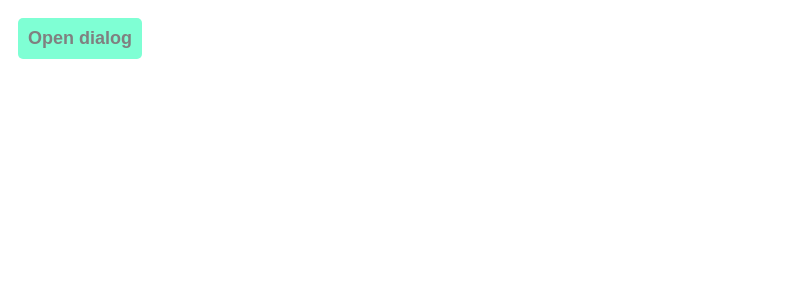
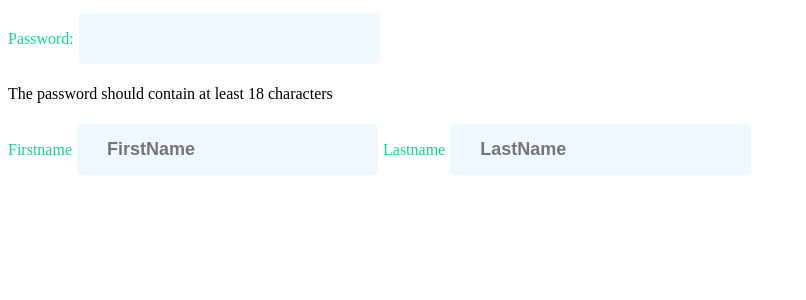
Before and after one commit to Yasir-ali-dev/react-hooks, a React (Create React App) app: page / in a window 1280 px wide. Shown: the top 300 px of the page, without its empty margins (0-806 px from the left). Built offline with nearby package versions, Linux system fonts and the light colour scheme.

Commit message:
useId hook understand and added

```diff
--- a/src/App.js
+++ b/src/App.js
@@ -9,12 +9,13 @@ import "./App.css";
 // import UseReducer_B from "./useReducerContainer/UseReducer_B";
 // import UseEffectExternalConnection from "./useEffectContainer/useEffectExternalConnection";
 // import UseEffectWindowEvents from "./useEffectContainer/useEffectWindowEvents";
-import UseEffectModelDialog from "./useEffectContainer/useEffectModelDialog";
+// import UseEffectModelDialog from "./useEffectContainer/useEffectModelDialog";
+import UseId from "./useId/useId.jsx";
 
 function App() {
   return (
     <>
-      <UseEffectModelDialog />
+      <UseId />
     </>
   );
 }
--- /dev/null
+++ b/src/useId/useId.jsx
@@ -0,0 +1,46 @@
+import React from 'react';
+
+
+const useId = () => {
+  const passwordHintId =React.useId();
+
+  return (
+    <>
+      <label>
+        Password:
+        <input
+          type="password"
+          aria-describedby={passwordHintId}
+        />
+      </label>
+      <p id={passwordHintId}>
+        The password should contain at least 18 characters
+      </p>
+      <Form/>
+    </>
+  );
+}
+
+const Form = ()=>{
+  const relatedId = React.useId()
+  return (
+    <form>
+      <label htmlFor={`firstname-${relatedId}`}>Firstname</label>
+      <input
+        type="text"
+        placeholder='FirstName'
+        id={`firstname-${relatedId}`}
+      />
+      <label htmlFor={`lastname-${relatedId}`}>Lastname</label>
+      <input
+        type="text"
+        placeholder='LastName'
+        id={`lastname-${relatedId}`}
+      />
+    </form>
+  )
+}
+
+
+
+export default useId;
```
